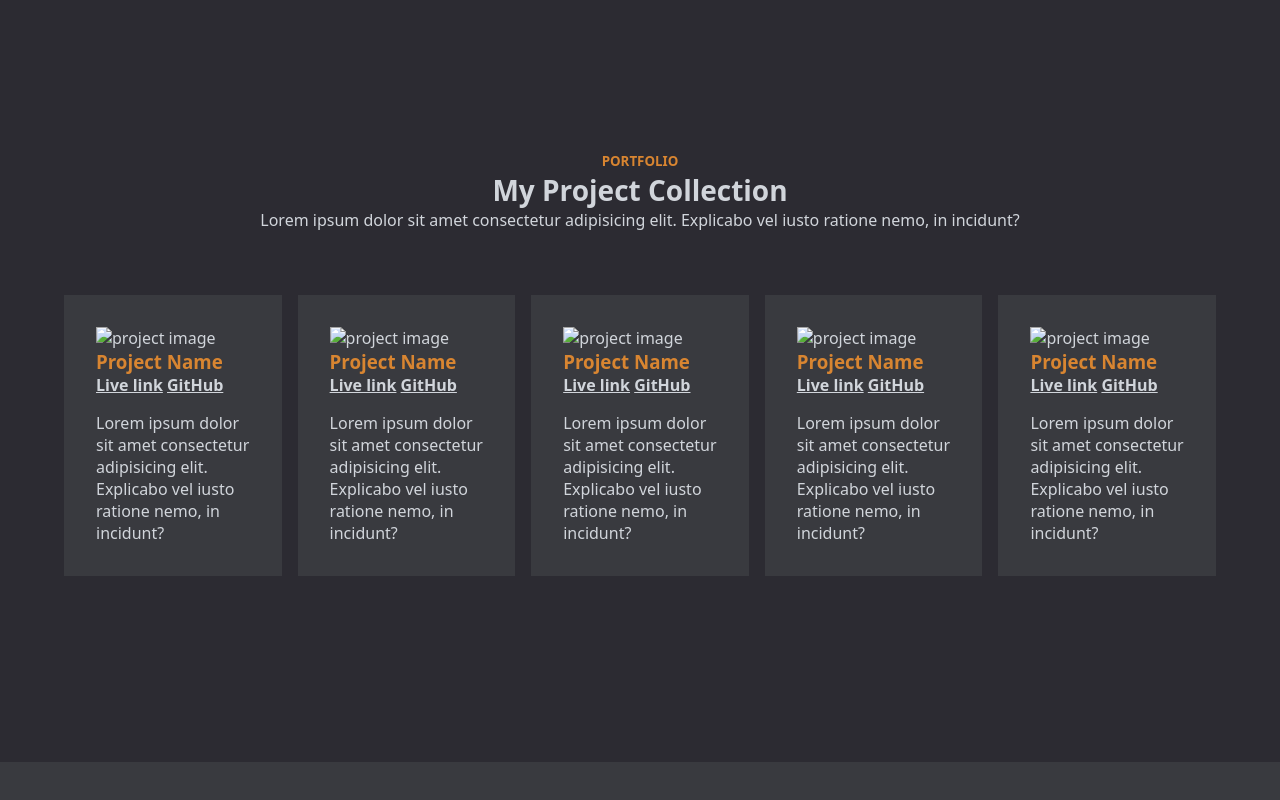
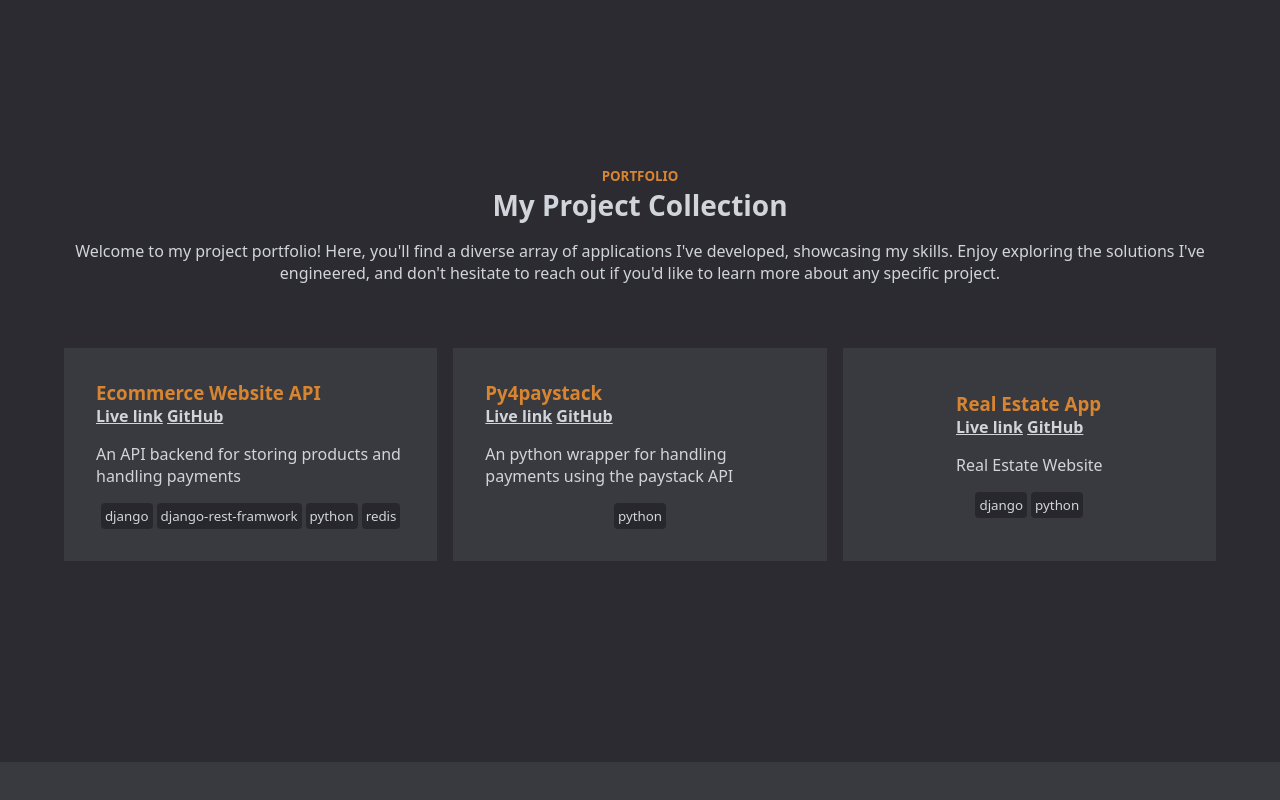
Before and after one commit to devRaphael13/portfolio, a plain HTML site: page index.html in a window 1280 px wide. Shown: the part 1756-2556 px from the top of the page. Drawn offline with Linux system fonts and the light colour scheme.

Commit message:
Feat: add js

```diff
--- a/index.html
+++ b/index.html
@@ -42,7 +42,8 @@
                 <div class="hero__about">
                     <small>INTRODUCTION</small>
                     <h2>Full Stack Web Developer</h2>
-                    <p>Lorem ipsum dolor sit amet consectetur adipisicing elit. Explicabo vel iusto ratione nemo, in incidunt?</p>
+                    <p>Hello! I'm a Software Engineer skilled in Python, JavaScript, Django, and React. I enjoy solving complex problems, building scalable web applications, and writing efficient code. I've worked on diverse projects, from dynamic websites to data-driven applications. I'm proficient in creating robust back-end systems and intuitive user interfaces. I'm a lifelong learner, a team player, and a firm believer in collaboration.
+                    </p>
                     <small><a href="#skills">Learn more</a></small>
                 </div>
             </div>
@@ -53,7 +54,7 @@
             <div class="skills__intro">
                 <small>SKILLS</small>
                 <h2>What I'm Great At</h2>
-                <p>Lorem ipsum dolor sit amet consectetur adipisicing elit. Explicabo vel iusto ratione nemo, in incidunt?</p>
+                <p>Here are the main programming languages, libraries, and frameworks I'm currently skilled in.</p>
             </div>
 
             <div class="skills__skills">
@@ -108,83 +109,11 @@
             <div class="projects__intro">
                 <small>PORTFOLIO</small>
                 <h2>My Project Collection</h2>
-                <p>Lorem ipsum dolor sit amet consectetur adipisicing elit. Explicabo vel iusto ratione nemo, in incidunt?</p>
+                <p>Welcome to my project portfolio! Here, you'll find a diverse array of applications I've developed, showcasing my skills. Enjoy exploring the solutions I've engineered, and don't hesitate to reach out if you'd like to learn more about any specific project.</p>
             </div>
 
-            <div class="projects__projects">
-                <article>
-                    <div>
-                        <img src="" alt="project image" />
-                    </div>
+            <div id="projects_container" class="projects__projects">
 
-                    <div>
-                        <h3>Project Name</h3>
-                        <div class="project__links">
-                            <a href="">Live link</a>
-                            <a href="">GitHub</a>
-                        </div>
-                        <p>Lorem ipsum dolor sit amet consectetur adipisicing elit. Explicabo vel iusto ratione nemo, in incidunt?</p>
-                    </div>
-                </article>
-
-                <article>
-                    <div>
-                        <img src="" alt="project image" />
-                    </div>
-
-                    <div>
-                        <h3>Project Name</h3>
-                        <div class="project__links">
-                            <a href="">Live link</a>
-                            <a href="">GitHub</a>
-                        </div>
-                        <p>Lorem ipsum dolor sit amet consectetur adipisicing elit. Explicabo vel iusto ratione nemo, in incidunt?</p>
-                    </div>
-                </article>
-
-                <article>
-                    <div>
-                        <img src="" alt="project image" />
-                    </div>
-
-                    <div>
-                        <h3>Project Name</h3>
-                        <div class="project__links">
-                            <a href="">Live link</a>
-                            <a href="">GitHub</a>
-                        </div>
-                        <p>Lorem ipsum dolor sit amet consectetur adipisicing elit. Explicabo vel iusto ratione nemo, in incidunt?</p>
-                    </div>
-                </article>
-
-                <article>
-                    <div>
-                        <img src="" alt="project image" />
-                    </div>
-
-                    <div>
-                        <h3>Project Name</h3>
-                        <div class="project__links">
-                            <a href="">Live link</a>
-                            <a href="">GitHub</a>
-                        </div>
-                        <p>Lorem ipsum dolor sit amet consectetur adipisicing elit. Explicabo vel iusto ratione nemo, in incidunt?</p>
-                    </div>
-                </article>
-                <article>
-                    <div>
-                        <img src="" alt="project image" />
-                    </div>
-
-                    <div>
-                        <h3>Project Name</h3>
-                        <div class="project__links">
-                            <a href="">Live link</a>
-                            <a href="">GitHub</a>
-                        </div>
-                        <p>Lorem ipsum dolor sit amet consectetur adipisicing elit. Explicabo vel iusto ratione nemo, in incidunt?</p>
-                    </div>
-                </article>
             </div>
         </section>
 
@@ -251,5 +180,6 @@
         <footer>
             <small>&#169; Copyrights - devRaphael | All Rights reserved</small>
         </footer>
+        <script src="index.js"></script>
     </body>
 </html>
--- a/index.js
+++ b/index.js
@@ -0,0 +1,56 @@
+function projects() {
+    const projectsDiv = document.getElementById("projects_container");
+    let result = ""
+    const allProjects = [
+        {
+            name: "Ecommerce Website API",
+            description: "An API backend for storing products and handling payments",
+            live_link: "https://django-ecommerce-api.vercel.app/",
+            repo_link: "https://github.com/devRaphael13/Django-ecommerce-api",
+            tags: ["django", "django-rest-framwork", "python", "redis"],
+        },
+        {
+            name: "Py4paystack",
+            description: "An python wrapper for handling payments using the paystack API",
+            live_link: "https://django-ecommerce-api.vercel.app/",
+            repo_link: "https://pypi.org/project/py4paystack/",
+            tags: ["python"],
+        },
+        {
+            name: "Real Estate App",
+            description: "Real Estate Website",
+            live_link: "https://django-home-agent-app.vercel.app/",
+            repo_link: "https://github.com/devRaphael13/Django_home_agent_app",
+            tags: ["django", "python"],
+        },
+    ];
+
+    allProjects.forEach((obj) => {
+        result = result.concat(addProject(obj))
+    })
+    projectsDiv.innerHTML = result
+}
+
+function addProject({ name, description, live_link, repo_link, tags }) {
+    tags = tags.map((tag) => `<small>${tag}</small>`);
+    return `<article>
+                <div>
+                    <h3>${name}</h3>
+                    <div class="project__links">
+                        <a href="${live_link}">Live link</a>
+                        <a href="${repo_link}">GitHub</a>
+                    </div>
+                    <p>${description}</p>
+                </div>
+
+                <div class="project__tags">
+                    ${tags.join("")}
+                </div>
+            </article>`
+}
+
+function main() {
+    projects()
+}
+
+main()
--- a/style.css
+++ b/style.css
@@ -32,6 +32,7 @@ h1>span {
 h2 {
     font-size: 1.75rem;
     font-weight: bold;
+    margin-bottom: 1rem;
 }
 
 img {
@@ -177,11 +178,9 @@ nav {
     background: var(--primary-light);
     padding-left: 2rem;
     padding-right: 2rem;
-}
-
-.projects__projects article>div:first-child,
-.projects__projects article img {
-    width: 100%;
+    display: flex;
+    flex-direction: column;
+    justify-content: center;
 }
 
 .projects__projects h3 {
@@ -196,6 +195,22 @@ nav {
     margin-top: 1rem;
 }
 
+.project__tags {
+    display: flex;
+    flex-wrap: wrap;
+    gap: 0.25rem;
+    margin-top: 1rem;
+    align-items: end;
+}
+.project__tags>small {
+    color: var(--text);
+    background-color: var(--primary-darker);
+    font-weight: 500;
+    padding: 0.25rem;
+    border-radius: 0.25rem;
+    text-align: center;
+
+}
 .contacts {
     background: var(--primary-light);
     text-align: center;
@@ -272,7 +287,7 @@ footer>small {
     p,
     a,
     button {
-        font-size: 0.75rem;
+        font-size: 0.875rem;
     }
 
     .contacts__contacts>svg,
```
